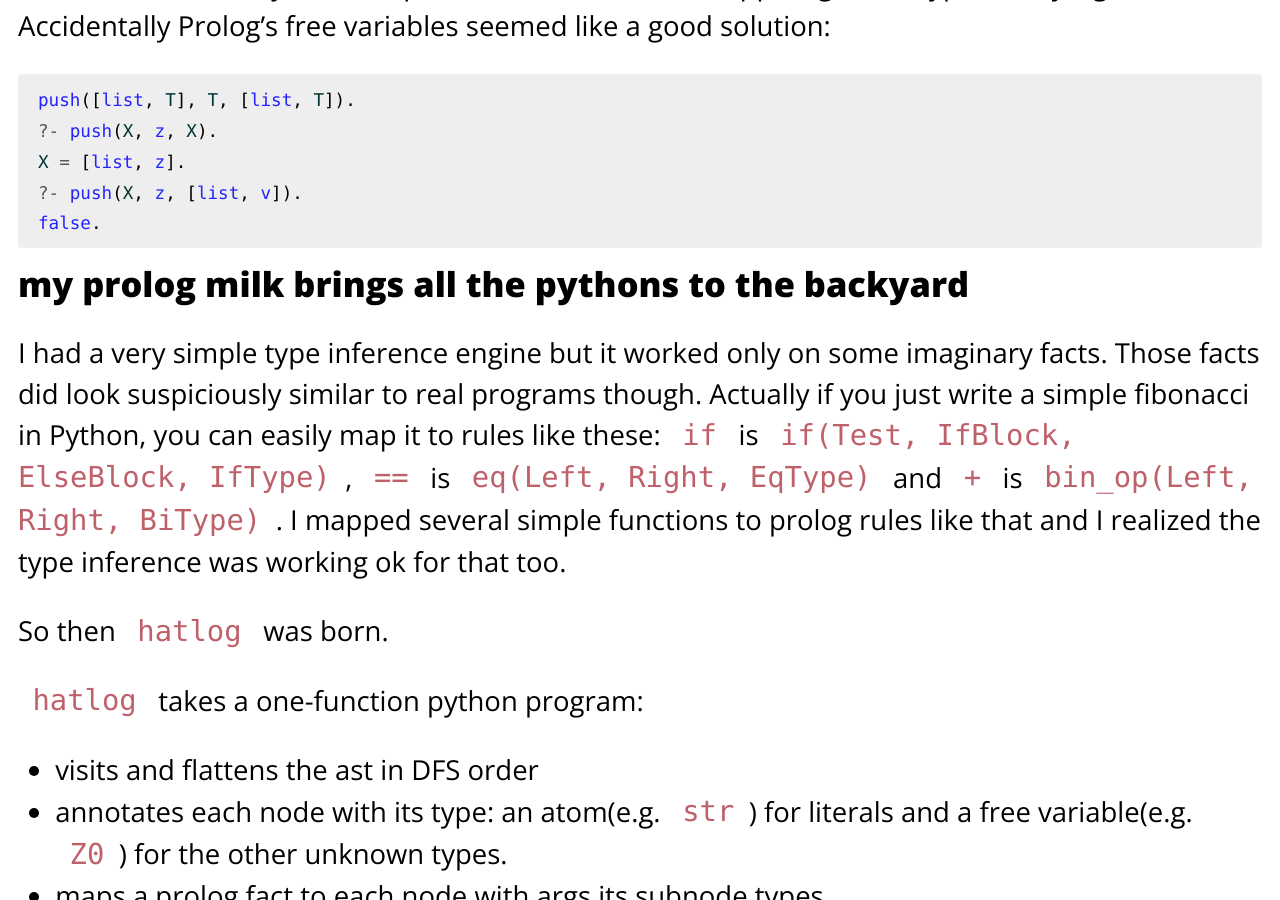
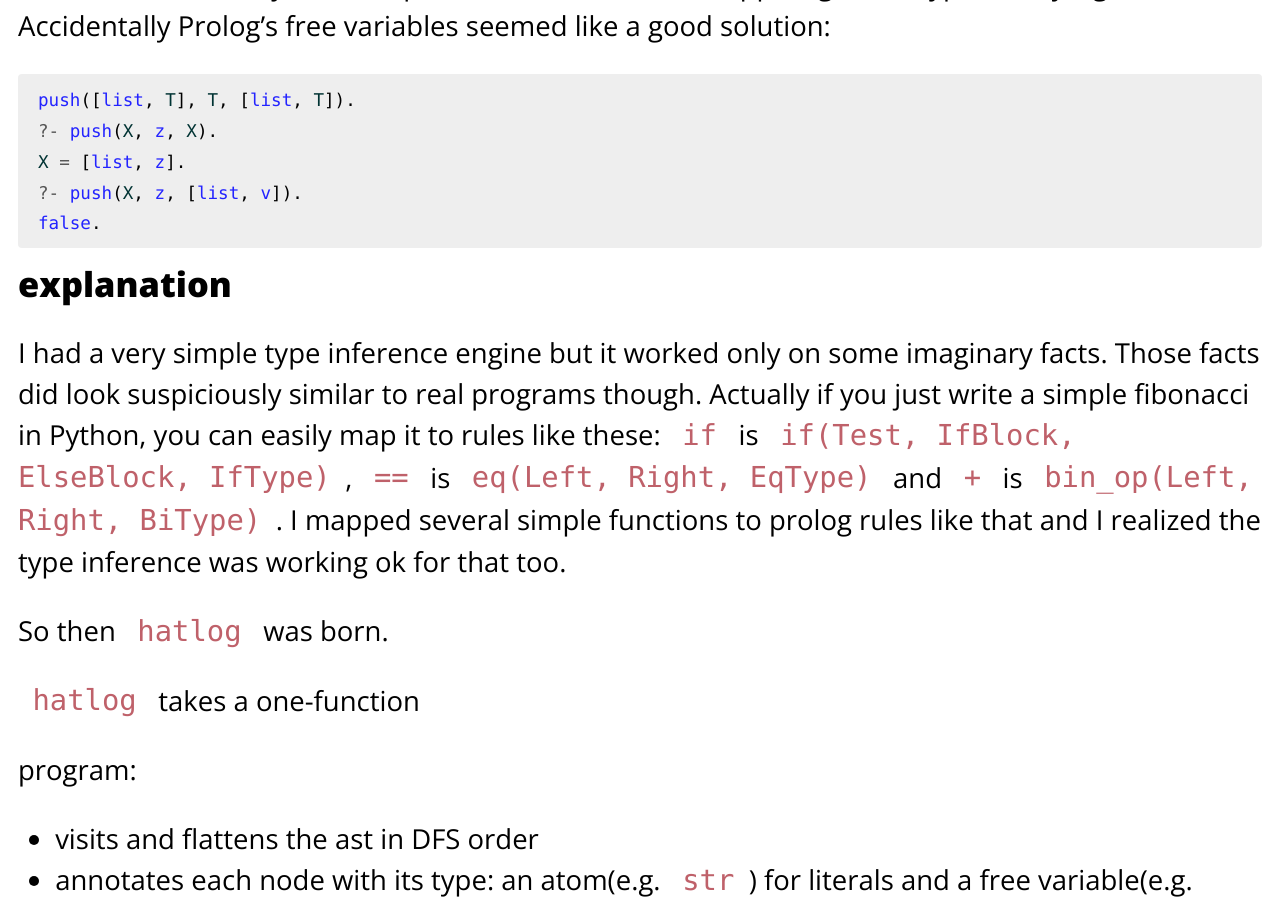
Before and after one commit to alehander92/alehander42.github.io, a Jekyll site: the page built from _posts/2016-06-09-prolog_type_systems.markdown, in a window 1280 px wide and 900 px high, scrolled down 1546 px. Built offline with Jekyll 4.4.1, drawn with Linux system fonts in a browser that asks for light colours; Markdown is read by kramdown in place of the engine named in the settings.

Commit message:
Don't use bad/weird sentences: trust Christ

````diff
--- a/_posts/2016-06-09-prolog_type_systems.markdown
+++ b/_posts/2016-06-09-prolog_type_systems.markdown
@@ -54,14 +54,17 @@
 false.
 ```
 
-## my prolog milk brings all the pythons to the backyard
+## explanation
 
 I had a very simple type inference engine but it worked only on some imaginary
 facts. Those facts did look suspiciously similar to real programs though. Actually if you just write a simple fibonacci in Python, you can easily map it to rules like these: `if` is `if(Test, IfBlock, ElseBlock, IfType)`, `==` is `eq(Left, Right, EqType)` and `+` is `bin_op(Left, Right, BiType)`. I mapped several simple functions to prolog rules like that and I realized the type inference was working ok for that too.
 
 So then `hatlog` was born.
 
-`hatlog` takes a one-function python program:
+`hatlog` takes a one-function
+
+
+program:
 
   * visits and flattens the ast in DFS order
   * annotates each node with its type: an atom(e.g. `str`) for literals and a free variable(e.g. `Z0`) for the other unknown types.
````
